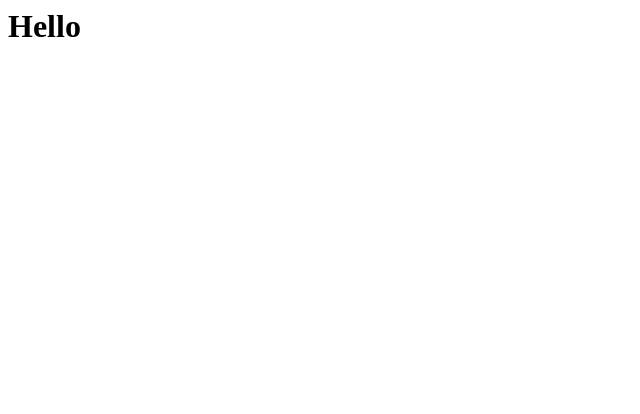
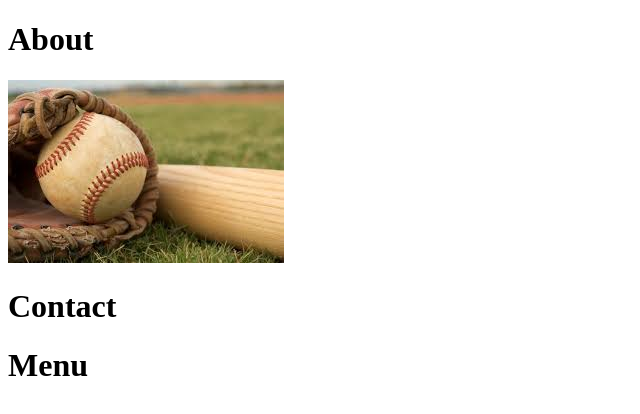
Before and after one commit to Peytonbrown2/peytonbaseballtraining, a plain HTML site: page index.html in a window 1280 px wide. Shown: the whole page, without its empty margins (0-640 px from the left). Drawn offline with Linux system fonts and the light colour scheme.

Commit message:
Update index.html

```diff
--- a/index.html
+++ b/index.html
@@ -1 +1,19 @@
-<h1>Hello</h1>
+<!DOCTYPE html>
+<html lang="en">
+<head>
+  <div class="container">
+    <meta charset="UTF-8">
+    <meta name="viewport" content="width=device-width, initial-scale=1.0">
+    <meta http-equiv="X-UA-Compatible" content="ie=edge">
+    <title>Peyton's Baseball Training Company</title>
+  </div>
+</head>
+<body>
+  <div class="container">
+    <h1>About</h1>
+    <img src="baseball.jpg">
+    <h1>Contact</h1>
+    <h1>Menu</h1>
+  </div>
+</body>
+</html>
```
